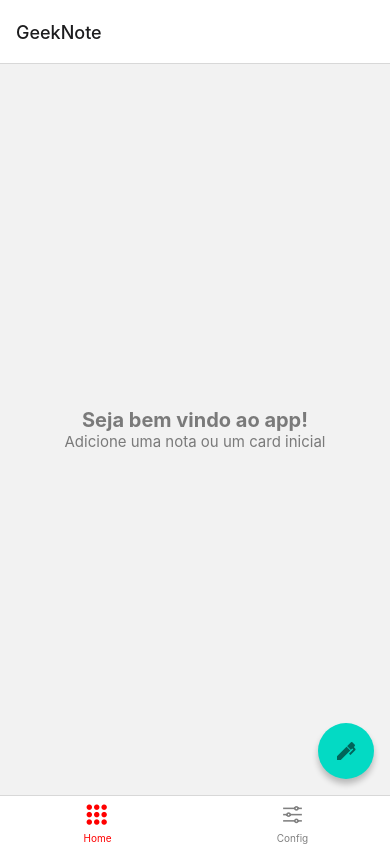
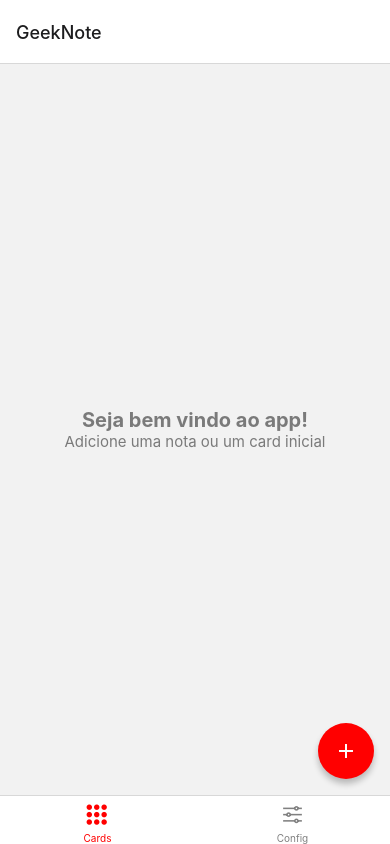
Before and after one commit to luarrekcah/GeekNote, a React Native app: screen /Cards in a window 390 px wide. Built offline with nearby package versions, Linux system fonts and the light colour scheme.

Commit message:
[REMOVED] Fab group to unique fab

```diff
--- a/source/screens/Main/components/Home/index.js
+++ b/source/screens/Main/components/Home/index.js
@@ -11,21 +11,11 @@ import AsyncStorage from '@react-native-async-storage/async-storage';
 import {FAB, List} from 'react-native-paper';
 import Colors from '../../../../Global/colorScheme';
 
-const Home = ({navigation}) => {
+const Home = ({route, navigation}) => {
   const [cards, setCards] = useState([]);
-  const [state, setState] = useState({open: false});
   const [refreshing, setRefreshing] = React.useState(false);
 
-  const wait = timeout => {
-    return new Promise(resolve => setTimeout(resolve, timeout));
-  };
-
-  const onStateChange = ({open}) => setState({open});
-
-  const {open} = state;
-
-  const onRefresh = React.useCallback(() => {
-    setRefreshing(true);
+  const loadData = () => {
     if (AsyncStorage.getItem('cards')) {
       AsyncStorage.getItem('cards').then(data => {
         const dba = JSON.parse(data);
@@ -34,18 +24,20 @@ const Home = ({navigation}) => {
     } else {
       setCards(null);
     }
+  };
+
+  const wait = timeout => {
+    return new Promise(resolve => setTimeout(resolve, timeout));
+  };
+
+  const onRefresh = React.useCallback(() => {
+    setRefreshing(true);
+    loadData();
     wait(2000).then(() => setRefreshing(false));
   }, []);
 
   useEffect(() => {
-    if (AsyncStorage.getItem('cards')) {
-      AsyncStorage.getItem('cards').then(data => {
-        const dba = JSON.parse(data);
-        setCards(dba);
-      });
-    } else {
-      setCards(null);
-    }
+    loadData();
   }, []);
 
   const openCard = cardId => {
@@ -91,25 +83,10 @@ const Home = ({navigation}) => {
           />
         </List.Section>
       )}
-      <FAB.Group
-        open={open}
-        icon={open ? 'close' : 'pen'}
-        backgroundColor={Colors.color.primary}
-        actions={[
-          {
-            icon: 'card',
-            label: 'Novo Card',
-            style: {backgroundColor: Colors.color.primary},
-            onPress: () => navigation.navigate('NewCard'),
-          },
-          {
-            icon: 'pen',
-            label: 'Nova anotação básica',
-            style: {backgroundColor: Colors.color.primary},
-            onPress: () => navigation.navigate('NewAnnotation'),
-          },
-        ]}
-        onStateChange={onStateChange}
+      <FAB
+        icon="plus"
+        style={styles.fab}
+        onPress={() => navigation.navigate('NewCard')}
       />
     </View>
   );
@@ -118,6 +95,13 @@ const Home = ({navigation}) => {
 const styles = new StyleSheet.create({
   container: {
     flex: 1,
+  },
+  fab: {
+    position: 'absolute',
+    margin: 16,
+    right: 0,
+    bottom: 0,
+    backgroundColor: Colors.color.primary,
   },
   nullWarn: {
     flex: 1,
--- a/source/screens/Main/index.js
+++ b/source/screens/Main/index.js
@@ -15,7 +15,7 @@ const Main = ({navigation}) => {
         headerShown: false,
         tabBarIcon: ({focused, color, size}) => {
           let iconName;
-          if (route.name === 'Home') {
+          if (route.name === 'Cards') {
             iconName = focused ? 'apps' : 'apps-outline';
           } else if (route.name === 'Config') {
             iconName = focused ? 'options' : 'options-outline';
@@ -26,7 +26,7 @@ const Main = ({navigation}) => {
         tabBarInactiveTintColor: 'gray',
       })}
       initialRouteName="Home">
-      <Tab.Screen name="Home" component={Home} />
+      <Tab.Screen name="Cards" component={Home} />
       <Tab.Screen name="Config" component={Config} />
     </Tab.Navigator>
   );
--- a/source/screens/NewCard/index.js
+++ b/source/screens/NewCard/index.js
@@ -74,7 +74,7 @@ const NewCard = ({navigation}) => {
         <Text
           style={styles.cancelButton}
           onPress={() => {
-            navigation.goBack();
+            navigation.goBack({reload: true});
           }}>
           Cancelar
         </Text>
```
